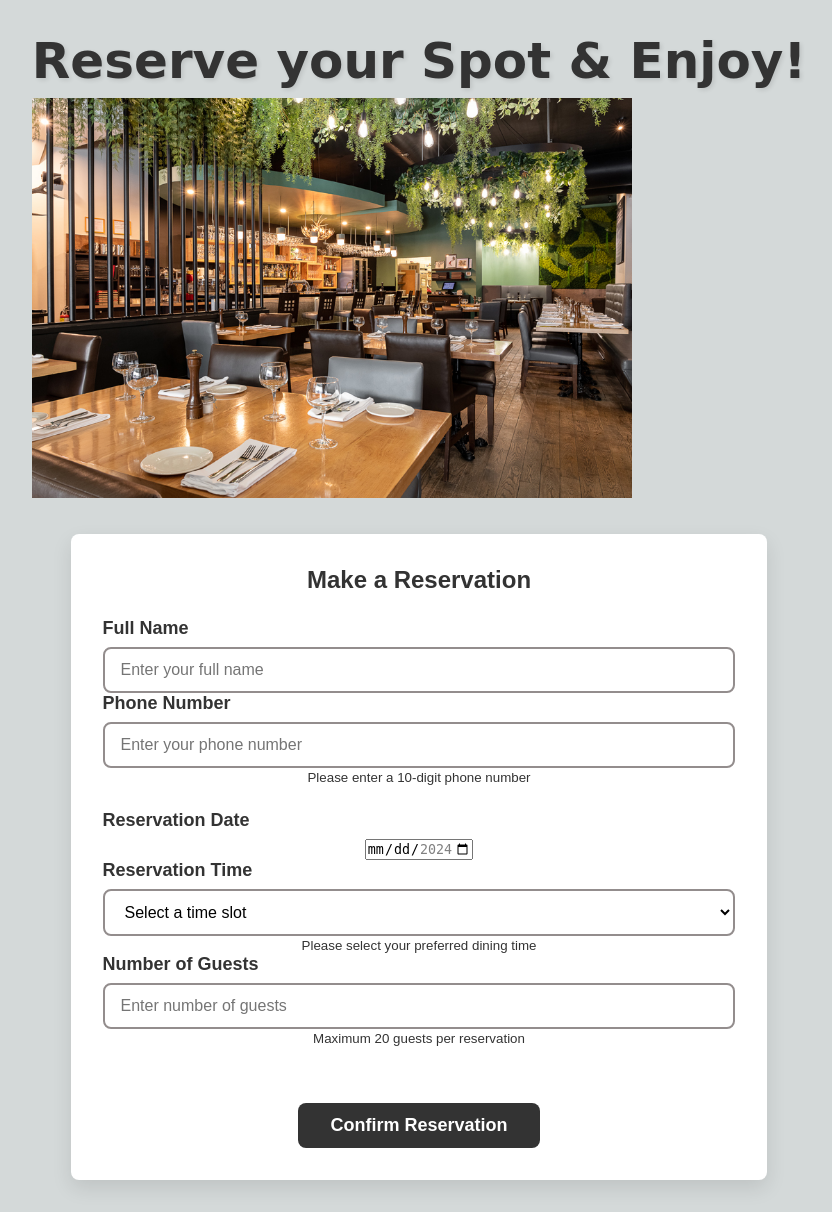
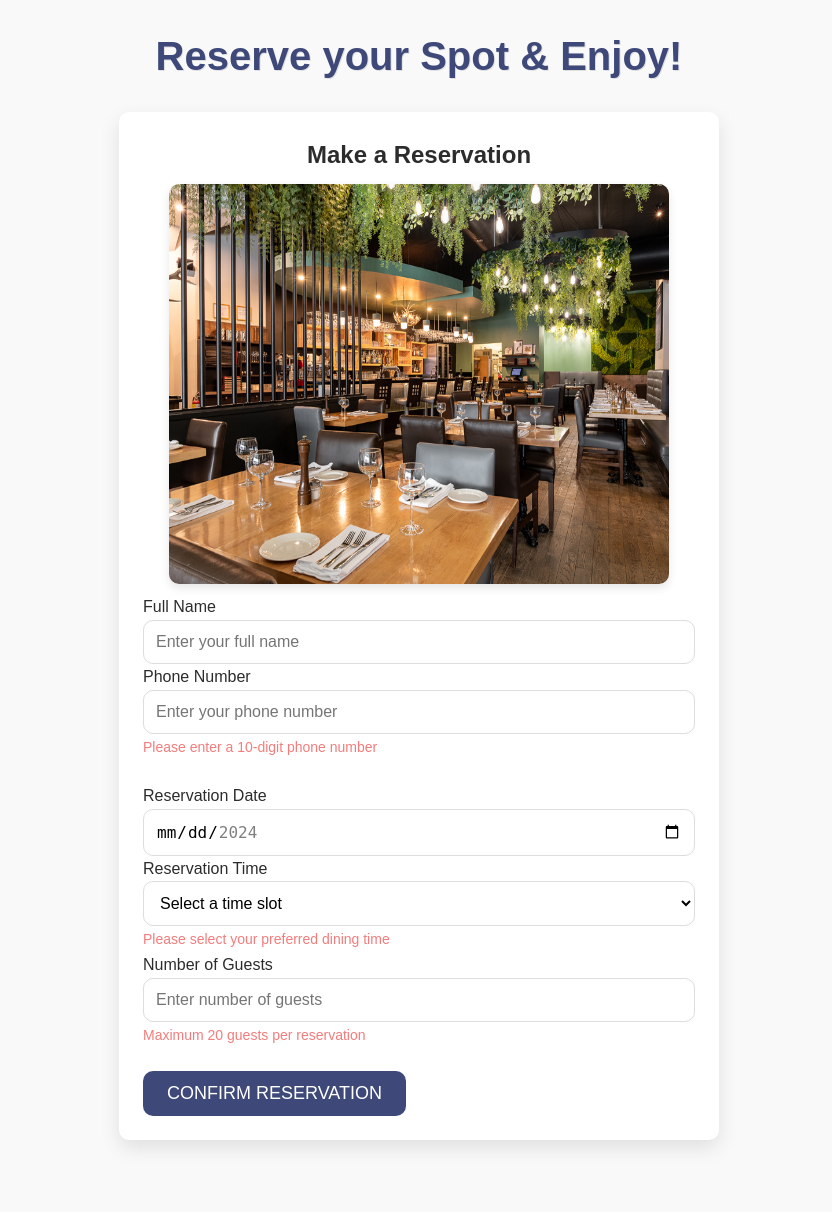
Before and after one commit to NadunMN/Kottu-Labs, a PHP site: page /views/dinein.php in a window 1280 px wide. Shown: the whole page, without its empty margins (221-1053 px from the left). After the commit the page ends 1148 px from the top, so only its background shows below. Run offline with PHP 8.4, Linux system fonts and the light colour scheme.

Commit message:
dinein updated

```diff
--- a/public/CSS/dinein.css
+++ b/public/CSS/dinein.css
@@ -1,22 +1,20 @@
-/* CSS Variables for consistent theming */
+/* Root Variables */
 :root {
-    --primary-color: #333333;
-    --secondary-color: #555555;
-    --background-color: rgb(212, 217, 217);
-    --text-color: #333333;
-    --border-color: #cccccc;
-    --input-border: #938d8d;
-    --white: #ffffff;
-    --shadow: 0 8px 20px rgba(0, 0, 0, 0.1);
-    --transition: all 0.3s ease;
-    --spacing-sm: 0.5rem;
-    --spacing-md: 1rem;
-    --spacing-lg: 1.5rem;
-    --spacing-xl: 2rem;
-    --border-radius: 8px;
+  --primary-color: #3e497a;
+  --secondary-color: #f37c7c;
+  --accent-color: #ffc107;
+  --background-color: #f9f9f9;
+  --text-color: #2c2c2c;
+  --input-bg-color: #ffffff;
+  --border-color: #ddd;
+  --shadow-color: rgba(0, 0, 0, 0.1);
+  --transition-speed: 0.3s;
+  --font-family: 'Poppins', sans-serif;
+  --border-radius: 10px;
+  --spacing: 1.5rem;
 }
 
-  /* Reset and Base Styles */
+/* Reset */
 * {
   margin: 0;
   padding: 0;
@@ -24,188 +22,157 @@
 }
 
 body {
+  font-family: var(--font-family);
   background-color: var(--background-color);
-    font-family: 'Arial', sans-serif;
+  color: var(--text-color);
+  line-height: 1.6;
+  display: flex;
+  justify-content: center;
+  align-items: center;
   min-height: 100vh;
+  margin: 0;
+}
+
+/* Container */
+.page-wrapper {
+  width: 100%;
+  max-width: 1200px;
+  padding: var(--spacing);
+}
+
+/* Header Styles */
+.page-header {
+  text-align: center;
+  margin-bottom: var(--spacing);
+}
+
+.headline {
+  font-size: 2.5rem;
+  font-weight: 600;
+  color: var(--primary-color);
+  text-shadow: 1px 1px var(--shadow-color);
+}
+
+/* Card Styles */
+.card-container {
+  display: flex;
+  flex-wrap: wrap;
+  gap: var(--spacing);
+  justify-content: center;
+}
+
+.card-img{
+  display: flex;
+  justify-content: center;
+  align-items: center;
+  margin: 10px 0;
+}
+
+.card-img img {
+  width: 100%;
+  max-width: 500px;
+  border-radius: var(--border-radius);
+  box-shadow: 0 4px 10px var(--shadow-color);
+  transition: transform var(--transition-speed);
+}
+
+.card-img img:hover {
+  transform: scale(1.05);
+}
+
+.card-content {
+  background: var(--input-bg-color);
+  border-radius: var(--border-radius);
+  padding: var(--spacing);
+  box-shadow: 0 8px 20px var(--shadow-color);
+  flex: 1 1 500px;
+  max-width: 600px;
+  display: flex;
+  justify-items: center;
+  flex-direction: column;
+}
+
+
+.card-content .form-title {
+
+  text-align: center;
+
+}
+
+/* Form Styles */
+.reservation-form {
   display: flex;
   flex-direction: column;
-    align-items: center;
+  gap: var(--spacing);
+}
+
+.form-label {
+  font-weight: 500;
+  margin-bottom: 0.5rem;
   color: var(--text-color);
 }
 
-  /* Typography */
-  .headline {
-    font-size: clamp(2rem, 5vw, 3.125rem);
-    margin: var(--spacing-xl) 0 var(--spacing-sm);
-    color: var(--text-color);
-    text-align: center;
-    font-family: 'Segoe Script', cursive;
-    text-shadow: 2px 2px 4px rgba(0, 0, 0, 0.1);
+.form-input,
+.form-select {
+  width: 100%;
+  padding: 0.75rem;
+  border: 1px solid var(--border-color);
+  border-radius: var(--border-radius);
+  font-size: 1rem;
+  background: var(--input-bg-color);
+  transition: border-color var(--transition-speed), box-shadow var(--transition-speed);
 }
 
-  /* Logo Styles */
-  .Logo {
-    width: 200px;
-    height: auto;
-    margin-bottom: var(--spacing-lg);
-    transition: var(--transition);
+.form-input:focus,
+.form-select:focus {
+  border-color: var(--primary-color);
+  box-shadow: 0 0 5px var(--primary-color);
+  outline: none;
 }
 
-  .Logo:hover {
-    transform: scale(1.05);
+.helper-text {
+  font-size: 0.875rem;
+  color: var(--secondary-color);
 }
 
-  /* Card Styles */
-  .card-content {
-    text-align: center;
-    background: var(--white);
-    padding: var(--spacing-xl);
-    border-radius: var(--border-radius);
-    box-shadow: var(--shadow);
-    max-width: 700px;
-    width: 90%;
-    margin: var(--spacing-xl) auto;
-    transition: var(--transition);
-  }
-
-  .card-content:hover {
-    box-shadow: 0 12px 28px rgba(0, 0, 0, 0.15);
-  }
-
-  .card-content h1 {
-    color: var(--text-color);
-    font-size: clamp(1.5rem, 3vw, 2.125rem);
-    margin-bottom: var(--spacing-lg);
-    font-weight: 600;
-  }
-
-  /* Form Styles */
-  form {
-    display: flex;
-    flex-direction: column;
-    gap: var(--spacing-lg);
-    margin-top: var(--spacing-lg);
-  }
-
-  .form-row1 {
-    display: grid;
-    grid-template-columns: repeat(auto-fit, minmax(250px, 1fr));
-    gap: var(--spacing-xl);
-    width: 100%;
-  }
-
-  /* Input Styles */
-  label {
-    display: block;
-    text-align: left;
-    font-weight: 600;
-    font-size: 1.125rem;
-    margin-bottom: var(--spacing-sm);
-    color: var(--text-color);
-  }
-
-  .input-group {
-    margin-bottom: var(--spacing-md);
-  }
-
-  select,
-  input[type="text"],
-  input[type="tel"],
-  input[type="number"] {
-    width: 100%;
-    padding: 0.75rem 1rem;
-    border: 2px solid var(--input-border);
-    border-radius: var(--border-radius);
-    font-size: 1rem;
-    transition: var(--transition);
-    background-color: var(--white);
-  }
-
-  select:hover,
-  input[type="text"]:hover,
-  input[type="tel"]:hover,
-  input[type="number"]:hover {
-    border-color: var(--primary-color);
-  }
-
-  select:focus,
-  input[type="text"]:focus,
-  input[type="tel"]:focus,
-  input[type="number"]:focus {
-    outline: none;
-    border-color: var(--primary-color);
-    box-shadow: 0 0 0 3px rgba(51, 51, 51, 0.1);
-  }
-
-  /* Button Styles */
 button {
-    padding: 0.75rem 2rem;
-    background-color: var(--primary-color);
-    color: var(--white);
+  padding: 0.75rem 1.5rem;
+  background: var(--primary-color);
+  color: #fff;
   border: none;
   border-radius: var(--border-radius);
+  font-size: 1.125rem;
   cursor: pointer;
-    font-size: 1.125rem;
-    font-weight: 600;
-    margin-top: var(--spacing-xl);
-    transition: var(--transition);
-    position: relative;
-    overflow: hidden;
+  text-transform: uppercase;
+  transition: background-color var(--transition-speed), transform var(--transition-speed);
 }
 
 button:hover {
-    background-color: var(--secondary-color);
+  background: var(--secondary-color);
   transform: translateY(-2px);
-    box-shadow: 0 4px 12px rgba(0, 0, 0, 0.15);
 }
 
 button:active {
   transform: translateY(0);
 }
 
-  /* Focus styles for accessibility */
 button:focus-visible {
-    outline: 3px solid var(--primary-color);
+  outline: 3px solid var(--accent-color);
   outline-offset: 2px;
 }
 
 /* Responsive Design */
 @media (max-width: 768px) {
-    .card-content {
-      padding: var(--spacing-lg);
-      width: 95%;
+  .card-container {
+      flex-direction: column;
+      align-items: center;
   }
 
-    .form-row1 {
-      grid-template-columns: 1fr;
-      gap: var(--spacing-md);
+  .card-content {
+      max-width: 100%;
+  }
+
+  .card-img img {
+      max-width: 100%;
   }
 }
-
-  @media (max-width: 480px) {
-    .card-content {
-      padding: var(--spacing-md);
-    }
-
-    button {
-      width: 100%;
-    }
-  }
-
-  /* Custom scrollbar */
-  ::-webkit-scrollbar {
-    width: 10px;
-  }
-
-  ::-webkit-scrollbar-track {
-    background: #f1f1f1;
-  }
-
-  ::-webkit-scrollbar-thumb {
-    background: var(--primary-color);
-    border-radius: 5px;
-  }
-
-  ::-webkit-scrollbar-thumb:hover {
-    background: var(--secondary-color);
-  }
--- a/views/dinein.php
+++ b/views/dinein.php
@@ -9,17 +9,17 @@
     <meta name="author" content="Kottu Labs">
 
     <!-- Page Title -->
-    <title>Dine-In Reservation - Kottu Labs</title>
+    <title>Dine in</title>
 
     <!-- Styles -->
     <link rel="stylesheet" href="/CSS/dinein.css">
 
     <!-- Resource Preloading -->
-    <link rel="preload" href="/Photo/Thirani_pics/dinein_pic.jpg" as="image">
-    <link rel="preload" href="/CSS/dinein.css" as="style">
+    <!-- <link rel="preload" href="/Photo/Thirani_pics/dinein_pic.jpg" as="image"> -->
+    <!-- <link rel="preload" href="/CSS/dinein.css" as="style"> -->
 
     <!-- Favicon -->
-    <link rel="icon" type="image/x-icon" href="/favicon.ico">
+    <!-- <link rel="icon" type="image/x-icon" href="/favicon.ico"> -->
 </head>
 
 <body>
@@ -35,8 +35,12 @@
             <!-- Reservation Section -->
             <section class="reservation-section" aria-label="Reservation Form">
                 <div class="card-container">
-                    <!-- Restaurant Image -->
-                    <div class="card-img">
+
+                    <!-- Reservation Form Card -->
+                    <div class="card-content">
+                        <h2 class="form-title">Make a Reservation</h2>
+
+                        <div class="card-img">
                         <img
                             src="/Photo/Thirani_pics/dinein_pic.jpg"
                             alt="Kottu Labs dining area interior"
@@ -46,10 +50,6 @@
                             class="restaurant-image"
                         >
                     </div>
-
-                    <!-- Reservation Form Card -->
-                    <div class="card-content">
-                        <h2 class="form-title">Make a Reservation</h2>
 
                         <form id="reservationForm" action="/submit-reservation" method="POST" class="reservation-form">
                             <!-- Personal Information Section -->
@@ -168,7 +168,7 @@
         </main>
     </div>
 
-    <!-- Scripts -->
+    <!-- Scripts
     <script>
         // Initialize form validation and date restrictions
         document.addEventListener('DOMContentLoaded', function() {
@@ -184,7 +184,7 @@
                 console.log('Form submitted');
             });
         });
-    </script>
+    </script> -->
     <script src="/JavaScript/dinein.js" defer></script>
 </body>
 </html>
```
Lines whose indentation alone changed are shown as unchanged.
